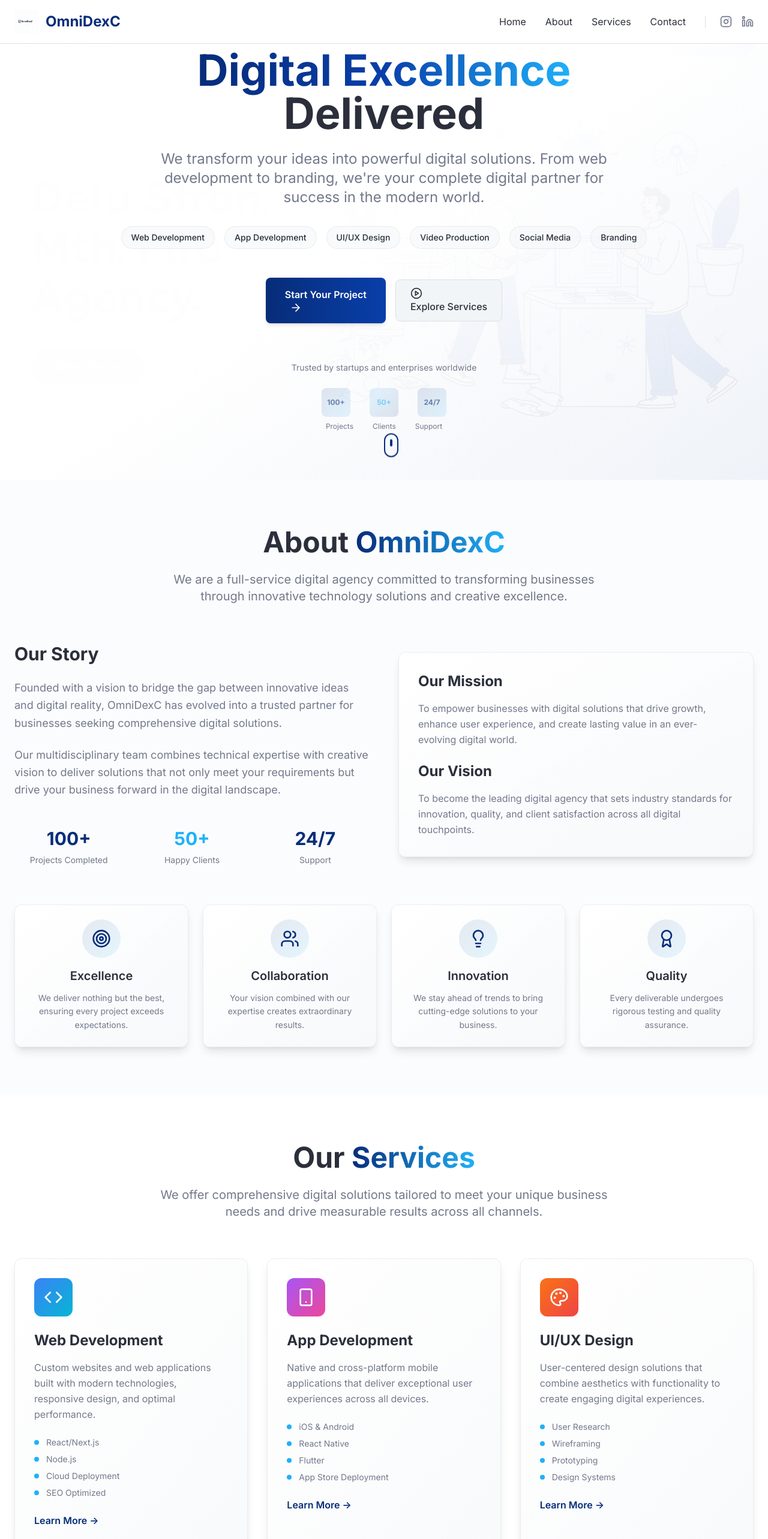
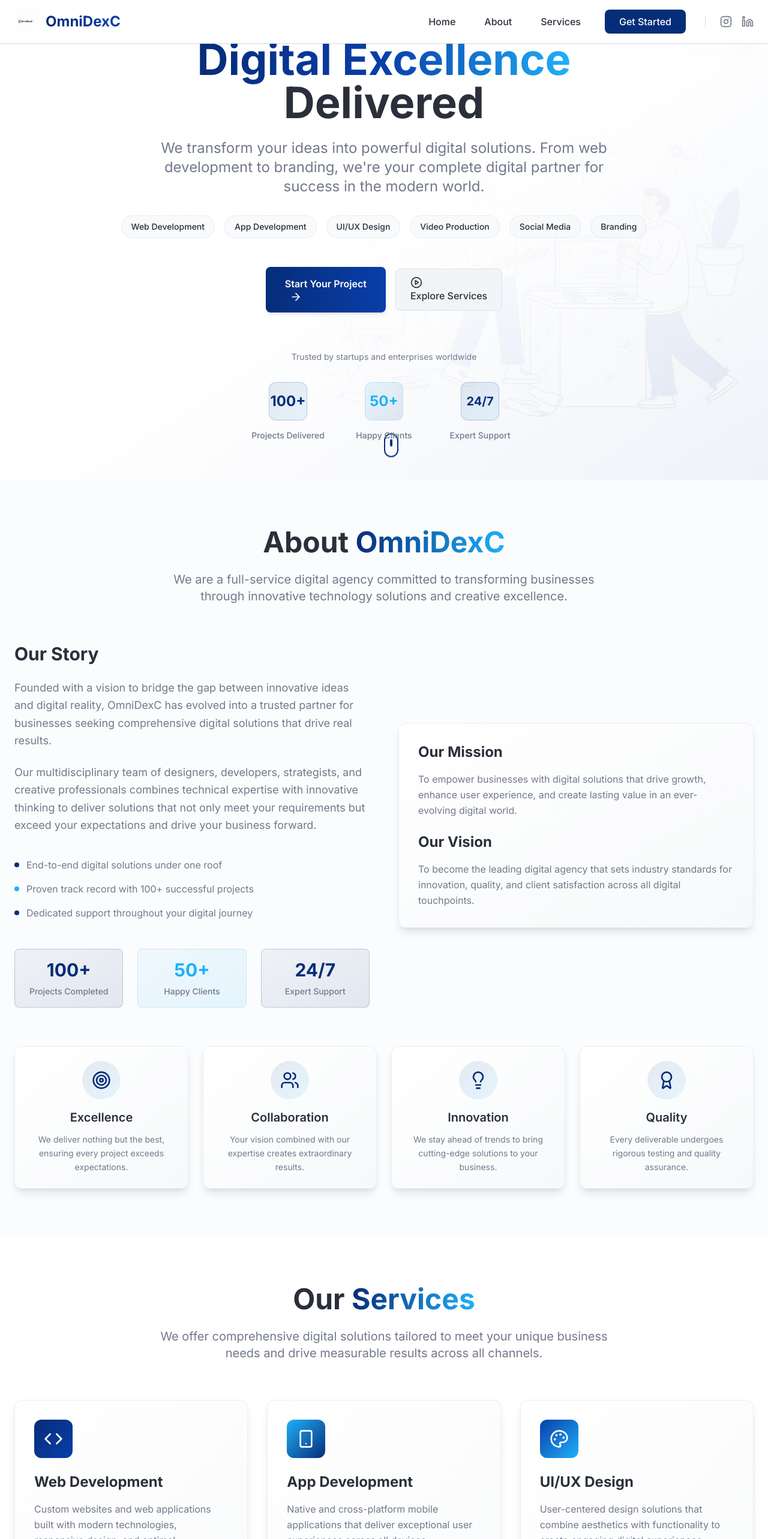
Before and after one commit to ankan-barik/omnidexc-digital-hub, a React (Vite) app: page / in a window 1280 px wide. Shown: the top 2566 px of the page at 60% size. Built offline with nearby package versions, Linux system fonts and the light colour scheme.

Commit message:
Fix website display issues
Fixes issues with text loading on the homepage and logo display in the footer. Improves the website's overall appearance, professionalism, and information content. Enhances the dashboard and navbar sections. Ensures consistent display across tablet and phone views.

```diff
--- a/src/components/AboutSection.tsx
+++ b/src/components/AboutSection.tsx
@@ -46,27 +46,43 @@ const AboutSection = () => {
             <p className="text-lg text-muted-foreground leading-relaxed">
               Founded with a vision to bridge the gap between innovative ideas and digital reality,
               OmniDexC has evolved into a trusted partner for businesses seeking comprehensive
-              digital solutions.
+              digital solutions that drive real results.
             </p>
             <p className="text-lg text-muted-foreground leading-relaxed">
-              Our multidisciplinary team combines technical expertise with creative vision to
-              deliver solutions that not only meet your requirements but drive your business forward
-              in the digital landscape.
+              Our multidisciplinary team of designers, developers, strategists, and creative professionals
+              combines technical expertise with innovative thinking to deliver solutions that not only
+              meet your requirements but exceed your expectations and drive your business forward.
             </p>
+
+            {/* Key Differentiators */}
+            <div className="space-y-4 pt-4">
+              <div className="flex items-center space-x-3">
+                <div className="w-2 h-2 bg-primary rounded-full"></div>
+                <span className="text-muted-foreground">End-to-end digital solutions under one roof</span>
+              </div>
+              <div className="flex items-center space-x-3">
+                <div className="w-2 h-2 bg-accent rounded-full"></div>
+                <span className="text-muted-foreground">Proven track record with 100+ successful projects</span>
+              </div>
+              <div className="flex items-center space-x-3">
+                <div className="w-2 h-2 bg-primary rounded-full"></div>
+                <span className="text-muted-foreground">Dedicated support throughout your digital journey</span>
+              </div>
+            </div>
 
             {/* Stats */}
             <div className="grid grid-cols-3 gap-6 pt-6">
-              <div className="text-center">
+              <div className="text-center p-4 rounded-lg bg-gradient-to-br from-primary/5 to-primary/10 border border-primary/20">
                 <div className="text-3xl font-bold text-primary mb-2">100+</div>
-                <div className="text-sm text-muted-foreground">Projects Completed</div>
+                <div className="text-sm text-muted-foreground font-medium">Projects Completed</div>
               </div>
-              <div className="text-center">
+              <div className="text-center p-4 rounded-lg bg-gradient-to-br from-accent/5 to-accent/10 border border-accent/20">
                 <div className="text-3xl font-bold text-accent mb-2">50+</div>
-                <div className="text-sm text-muted-foreground">Happy Clients</div>
+                <div className="text-sm text-muted-foreground font-medium">Happy Clients</div>
               </div>
-              <div className="text-center">
+              <div className="text-center p-4 rounded-lg bg-gradient-to-br from-primary/5 to-primary/10 border border-primary/20">
                 <div className="text-3xl font-bold text-primary mb-2">24/7</div>
-                <div className="text-sm text-muted-foreground">Support</div>
+                <div className="text-sm text-muted-foreground font-medium">Expert Support</div>
               </div>
             </div>
           </div>
--- a/src/components/Footer.tsx
+++ b/src/components/Footer.tsx
@@ -33,13 +33,13 @@ const Footer = () => {
               <img
                 src={omnidexcLogo}
                 alt="OmniDexC Logo"
-                className="w-10 h-10 object-contain brightness-0 invert"
+                className="w-10 h-10 object-contain filter brightness-0 invert"
               />
               <span className="text-2xl font-bold">OmniDexC</span>
             </div>
             <p className="text-primary-foreground/80 mb-6 leading-relaxed max-w-md">
-              Transforming businesses through innovative digital solutions. We are your complete
-              partner for web development, design, branding, and digital marketing success.
+              Your trusted digital partner for web development, mobile apps, UI/UX design, video production,
+              social media management, and comprehensive branding solutions that drive business growth.
             </p>
 
             {/* Contact Info */}
--- a/src/components/Header.tsx
+++ b/src/components/Header.tsx
@@ -16,44 +16,47 @@ const Header = () => {
   };
 
   return (
-    <header className="fixed top-0 left-0 right-0 bg-background/95 backdrop-blur-md border-b border-border z-40">
+    <header className="fixed top-0 left-0 right-0 bg-background/95 backdrop-blur-md border-b border-border z-40 shadow-sm">
       <nav className="container mx-auto px-6 py-4">
         <div className="flex items-center justify-between">
           {/* Logo */}
-          <div className="flex items-center space-x-3">
-            <img
-              src={omnidexcLogo}
-              alt="OmniDexC Logo"
-              className="w-10 h-10 object-contain"
-            />
-            <span className="text-2xl font-bold text-primary">OmniDexC</span>
+          <div className="flex items-center space-x-3 group cursor-pointer" onClick={() => scrollToSection('hero')}>
+            <div className="relative">
+              <img
+                src={omnidexcLogo}
+                alt="OmniDexC Logo"
+                className="w-10 h-10 object-contain transition-transform duration-300 group-hover:scale-110"
+              />
+              <div className="absolute inset-0 bg-gradient-to-br from-primary/20 to-accent/20 rounded-full opacity-0 group-hover:opacity-100 transition-opacity duration-300 -z-10 blur-lg" />
+            </div>
+            <span className="text-2xl font-bold bg-gradient-to-r from-primary to-primary-light bg-clip-text text-transparent">OmniDexC</span>
           </div>
 
           {/* Desktop Navigation */}
           <div className="hidden md:flex items-center space-x-8">
             <button
               onClick={() => scrollToSection('hero')}
-              className="text-foreground hover:text-primary transition-professional"
+              className="relative text-foreground hover:text-primary transition-professional font-medium px-2 py-1 rounded-md hover:bg-primary/5"
             >
               Home
             </button>
             <button
               onClick={() => scrollToSection('about')}
-              className="text-foreground hover:text-primary transition-professional"
+              className="relative text-foreground hover:text-primary transition-professional font-medium px-2 py-1 rounded-md hover:bg-primary/5"
             >
               About
             </button>
             <button
               onClick={() => scrollToSection('services')}
-              className="text-foreground hover:text-primary transition-professional"
+              className="relative text-foreground hover:text-primary transition-professional font-medium px-2 py-1 rounded-md hover:bg-primary/5"
             >
               Services
             </button>
             <button
               onClick={() => scrollToSection('contact')}
-              className="text-foreground hover:text-primary transition-professional"
+              className="bg-primary text-primary-foreground px-6 py-2 rounded-lg font-medium transition-all duration-300 hover:bg-primary-light hover:shadow-lg hover:scale-105"
             >
-              Contact
+              Get Started
             </button>
 
             {/* Social Media Links */}
--- a/src/components/HeroSection.tsx
+++ b/src/components/HeroSection.tsx
@@ -80,22 +80,26 @@ const HeroSection = () => {
 
           {/* Trust Indicators */}
           <div className="mt-16 fade-in-up">
-            <p className="text-sm text-muted-foreground mb-6">Trusted by startups and enterprises worldwide</p>
-            <div className="flex justify-center items-center space-x-8 opacity-60">
-              <div className="w-12 h-12 bg-gradient-to-br from-primary/20 to-accent/20 rounded-lg flex items-center justify-center">
-                <span className="text-xs font-bold text-primary">100+</span>
+            <p className="text-sm text-muted-foreground mb-8">Trusted by startups and enterprises worldwide</p>
+            <div className="grid grid-cols-3 gap-8 max-w-md mx-auto">
+              <div className="text-center">
+                <div className="w-16 h-16 bg-gradient-to-br from-primary/10 to-accent/10 border border-primary/20 rounded-xl flex items-center justify-center mx-auto mb-3">
+                  <span className="text-2xl font-bold text-primary">100+</span>
+                </div>
+                <span className="text-sm font-medium text-muted-foreground">Projects Delivered</span>
               </div>
-              <div className="w-12 h-12 bg-gradient-to-br from-accent/20 to-primary/20 rounded-lg flex items-center justify-center">
-                <span className="text-xs font-bold text-accent">50+</span>
+              <div className="text-center">
+                <div className="w-16 h-16 bg-gradient-to-br from-accent/10 to-primary/10 border border-accent/20 rounded-xl flex items-center justify-center mx-auto mb-3">
+                  <span className="text-2xl font-bold text-accent">50+</span>
+                </div>
+                <span className="text-sm font-medium text-muted-foreground">Happy Clients</span>
               </div>
-              <div className="w-12 h-12 bg-gradient-to-br from-primary/20 to-accent/20 rounded-lg flex items-center justify-center">
-                <span className="text-xs font-bold text-primary">24/7</span>
+              <div className="text-center">
+                <div className="w-16 h-16 bg-gradient-to-br from-primary/10 to-accent/10 border border-primary/20 rounded-xl flex items-center justify-center mx-auto mb-3">
+                  <span className="text-xl font-bold text-primary">24/7</span>
+                </div>
+                <span className="text-sm font-medium text-muted-foreground">Expert Support</span>
               </div>
-            </div>
-            <div className="flex justify-center items-center space-x-8 mt-2 text-xs text-muted-foreground">
-              <span>Projects</span>
-              <span>Clients</span>
-              <span>Support</span>
             </div>
           </div>
         </div>
--- a/src/components/ServicesSection.tsx
+++ b/src/components/ServicesSection.tsx
@@ -7,42 +7,42 @@ const ServicesSection = () => {
       title: "Web Development",
       description: "Custom websites and web applications built with modern technologies, responsive design, and optimal performance.",
       features: ["React/Next.js", "Node.js", "Cloud Deployment", "SEO Optimized"],
-      gradient: "from-blue-500 to-cyan-500"
+      gradient: "from-primary to-primary-light"
     },
     {
       icon: Smartphone,
       title: "App Development",
       description: "Native and cross-platform mobile applications that deliver exceptional user experiences across all devices.",
       features: ["iOS & Android", "React Native", "Flutter", "App Store Deployment"],
-      gradient: "from-purple-500 to-pink-500"
+      gradient: "from-accent to-primary"
     },
     {
       icon: Palette,
       title: "UI/UX Design",
       description: "User-centered design solutions that combine aesthetics with functionality to create engaging digital experiences.",
       features: ["User Research", "Wireframing", "Prototyping", "Design Systems"],
-      gradient: "from-orange-500 to-red-500"
+      gradient: "from-primary-light to-accent"
     },
     {
       icon: Video,
       title: "Video Production",
       description: "Professional video content creation from concept to final edit, including promotional videos and social media content.",
       features: ["Concept Development", "Professional Filming", "Post-Production", "Motion Graphics"],
-      gradient: "from-green-500 to-teal-500"
+      gradient: "from-accent to-primary-glow"
     },
     {
       icon: Users,
       title: "Social Media Management",
       description: "Comprehensive social media strategies that build brand awareness and engage your target audience effectively.",
       features: ["Content Strategy", "Community Management", "Analytics & Reporting", "Paid Advertising"],
-      gradient: "from-indigo-500 to-blue-500"
+      gradient: "from-primary to-accent"
     },
     {
       icon: Star,
       title: "Branding Solutions",
       description: "Complete brand identity development that tells your story and connects with your audience on an emotional level.",
       features: ["Logo Design", "Brand Guidelines", "Marketing Materials", "Brand Strategy"],
-      gradient: "from-pink-500 to-rose-500"
+      gradient: "from-primary-glow to-primary"
     }
   ];
 
--- a/src/index.css
+++ b/src/index.css
@@ -141,7 +141,7 @@
 
   /* Loading animation styles */
   .loading-text {
-    @apply text-6xl font-bold bg-gradient-to-r from-primary to-accent bg-clip-text text-transparent;
+    @apply text-4xl md:text-6xl font-bold bg-gradient-to-r from-primary to-accent bg-clip-text text-transparent;
     animation: pulse-glow 2s ease-in-out infinite;
   }
 
```
